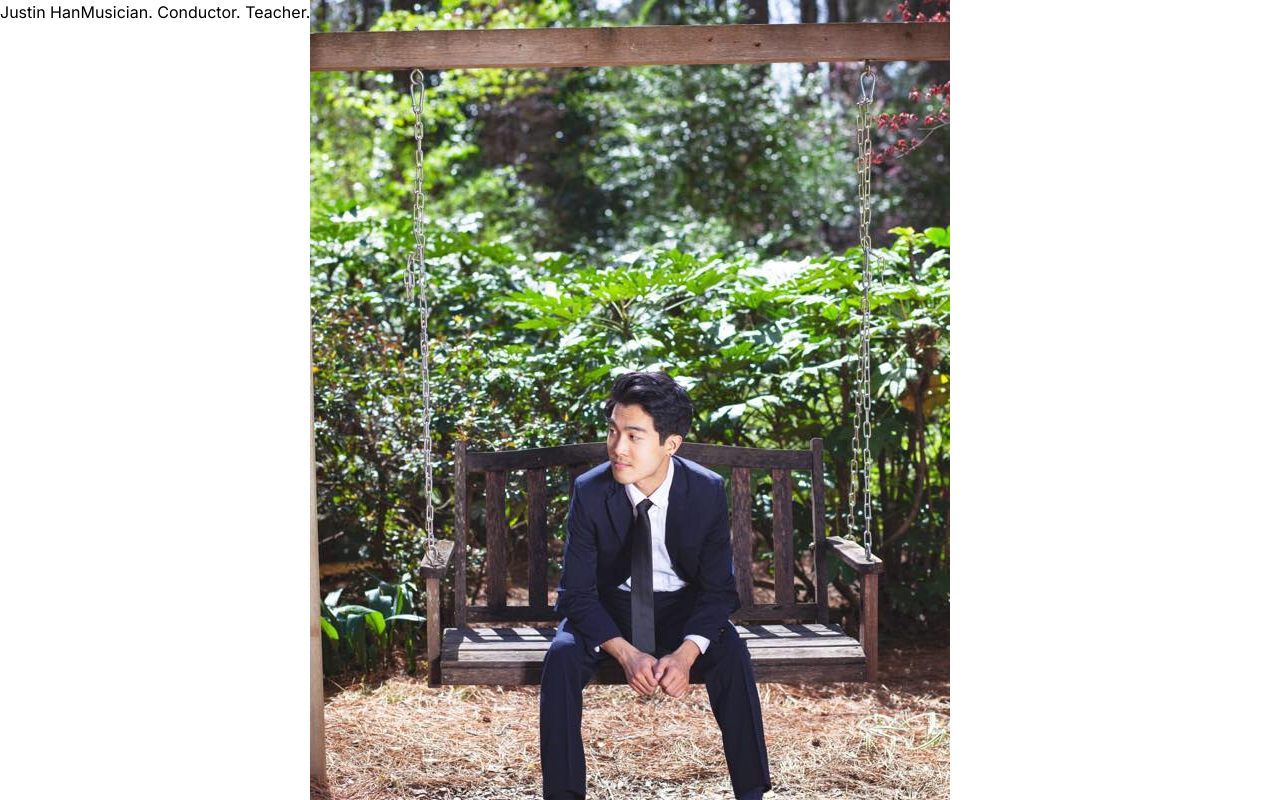
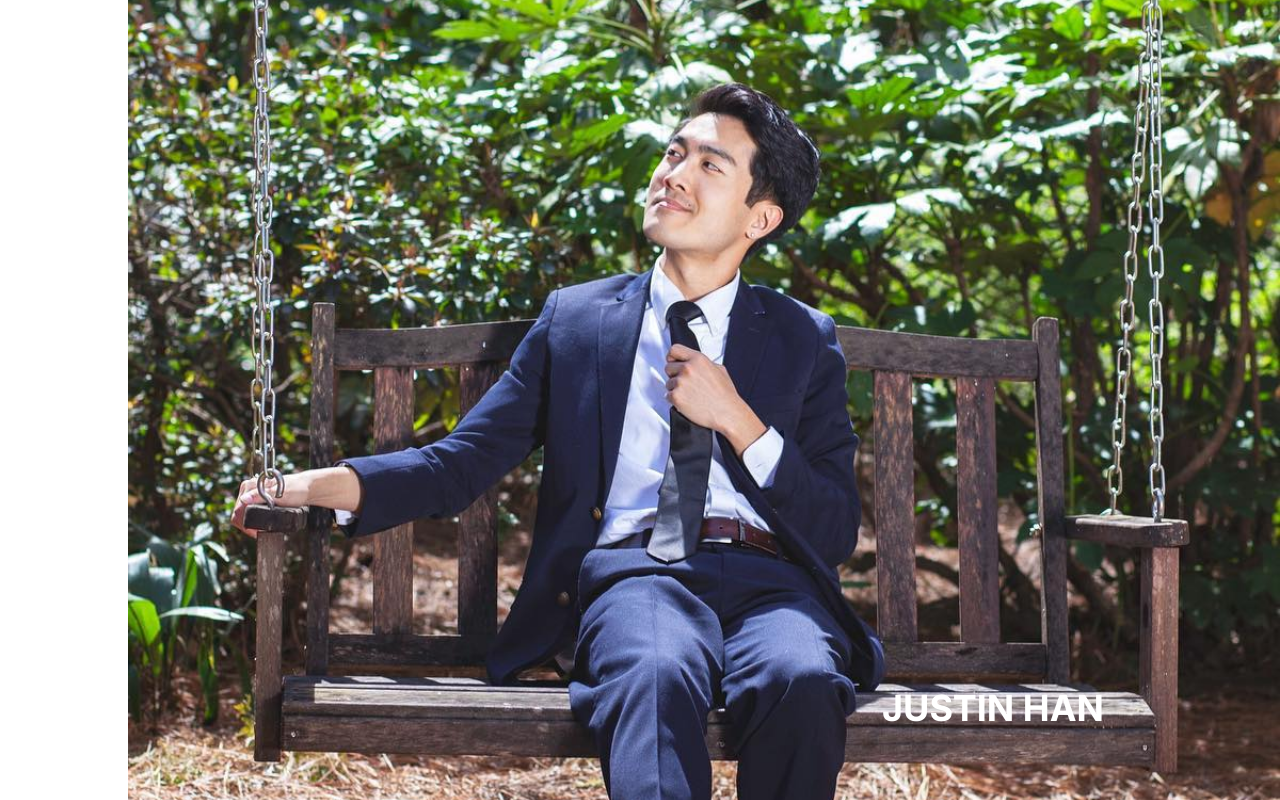
Before and after one commit to mzsellem/justin-han, a Next.js app: page / in a window 1280 px wide. Shown: the top 800 px of the page. Built offline with nearby package versions, Linux system fonts and the light colour scheme.

Commit message:
beginning of home page

```diff
--- /dev/null
+++ b/app/intro/intro.tsx
@@ -0,0 +1,9 @@
+export default function Intro() {
+  return (
+   <>
+    <main>
+        <h1 className="font-bold">JUSTIN HAN</h1>
+    </main>
+   </>
+  )
+}
--- a/app/page.tsx
+++ b/app/page.tsx
@@ -1,15 +1,19 @@
 import profilePic from "../public/justin-park.png"
+import Intro from "./intro/intro"
 
 export default function Home() {
   return (
-   <main className="flex">
-    <h1>Justin Han</h1>
-    <h1>Musician. Conductor. Teacher.</h1>
-    <img
-                  src="/justin-park.png"
-                  alt="justin in a park"
-                  className="w-1/2"
-               />
-   </main>
+   <>
+    <main className="flex flex-col justify-center items-end max-w-screen max-h-screen z-10 overflow-hidden">
+          <img
+            style={{ objectFit: 'cover', objectPosition: '50% 30%', width: '90%', height: '80%' }}
+            src="/happy-justin.png"
+            alt="justin in a park"
+          />
+          <div className="text-white md:text-4xl text-sm absolute top-1/2 transform md:-translate-x-44 -translate-x-9 md:translate-y-72 -translate-y-10 z-5">
+            <Intro />
+          </div>
+      </main>
+   </>
   )
 }
```
Also changed, not shown: public/happy-justin.png (added), 1 other file (tests, documents, lock files or other folders).
